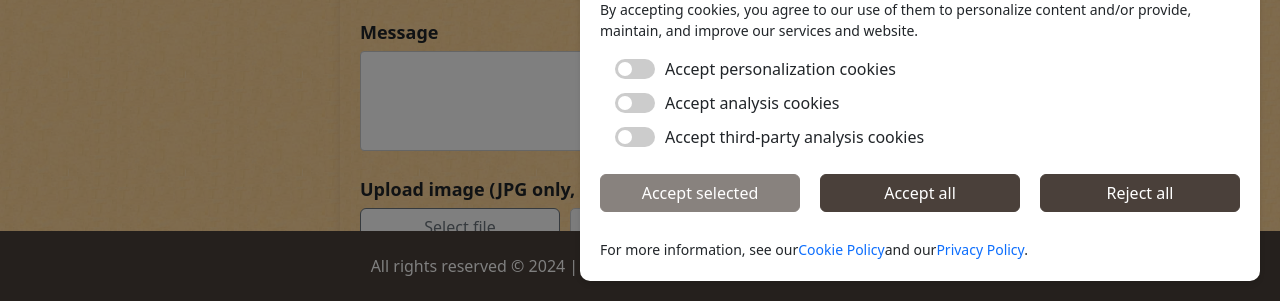
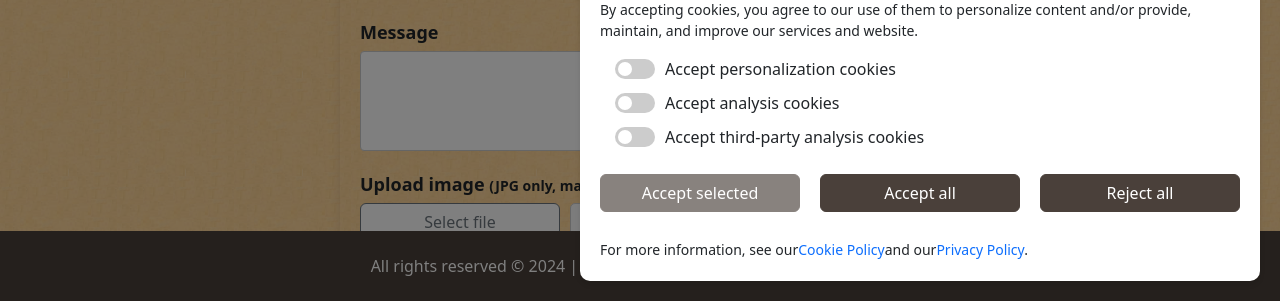
Before and after one commit to Galen222/ParaisoWeb, a Next.js app in the folder frontend/: page /contacto in a window 1280 px wide. Shown: the part 499-800 px from the top of the page. Built offline with nearby package versions, Linux system fonts and the light colour scheme.

Commit message:
Frontend: WIP Página contacto responsive.

```diff
--- a/frontend/src/locales/de.json
+++ b/frontend/src/locales/de.json
@@ -51,7 +51,8 @@
   "contacto_MotivoOtro": "Andere",
   "contacto_Email": "E-Mail",
   "contacto_Mensaje": "Nachricht",
-  "contacto_SubirImagen": "Bild hochladen (nur JPG, max. Größe 1MB)",
+  "contacto_SubirImagen1": "Bild hochladen ",
+  "contacto_SubirImagen2": "(nur JPG, max. Größe 1MB)",
   "contacto_BotonSubirImagen": "Datei auswählen",
   "contacto_Archivo": "Keine Datei ausgewählt",
   "contacto_BotonEnviar": "Senden",
--- a/frontend/src/locales/en.json
+++ b/frontend/src/locales/en.json
@@ -51,7 +51,8 @@
   "contacto_MotivoOtro": "Other",
   "contacto_Email": "Email",
   "contacto_Mensaje": "Message",
-  "contacto_SubirImagen": "Upload image (JPG only, max size 1MB)",
+  "contacto_SubirImagen1": "Upload image ",
+  "contacto_SubirImagen2": "(JPG only, max size 1MB)",
   "contacto_BotonSubirImagen": "Select file",
   "contacto_Archivo": "No file selected",
   "contacto_BotonEnviar": "Send",
--- a/frontend/src/locales/es.json
+++ b/frontend/src/locales/es.json
@@ -51,7 +51,8 @@
   "contacto_MotivoOtro": "Otro",
   "contacto_Email": "Correo Electrónico",
   "contacto_Mensaje": "Mensaje",
-  "contacto_SubirImagen": "Subir imagen (solo JPG, tamaño máximo 1MB)",
+  "contacto_SubirImagen1": "Subir imagen ",
+  "contacto_SubirImagen2": "(solo JPG, tamaño máximo 1MB)",
   "contacto_BotonSubirImagen": "Seleccionar archivo",
   "contacto_Archivo": "Ningun archivo seleccionado",
   "contacto_BotonEnviar": "Enviar",
--- a/frontend/src/pages/contacto.tsx
+++ b/frontend/src/pages/contacto.tsx
@@ -104,8 +104,9 @@ const ContactPage = () => {
 
   return (
     <div className="container">
-      <div className={`mt-25p ${styles.recuadro}`}>
+      <div className={`mt-25p ${styles.formContainer}`}>
         <form onSubmit={handleSubmit} className={styles.form}>
+          <div>
             <label htmlFor="name">{intl.formatMessage({ id: "contacto_Nombre" })}</label>
             <input
               type="text"
@@ -117,14 +118,18 @@ const ContactPage = () => {
               required
               className={styles.input}
             />
+          </div>
+          <div>
             <label htmlFor="reason">{intl.formatMessage({ id: "contacto_Motivo" })}</label>
             <select id="reason" name="reason" value={formData.reason} onChange={handleSelect} required>
               <option value="info">{intl.formatMessage({ id: "contacto_MotivoInfo" })}</option>
-            <option value="bug">{intl.formatMessage({ id: "contacto_MotivoBug" })}</option>
               <option value="commercial">{intl.formatMessage({ id: "contacto_MotivoComercial" })}</option>
               <option value="invoice">{intl.formatMessage({ id: "contacto_MotivoFactura" })}</option>
+              <option value="bug">{intl.formatMessage({ id: "contacto_MotivoBug" })}</option>
               <option value="other">{intl.formatMessage({ id: "contacto_MotivoOtro" })}</option>
             </select>
+          </div>
+          <div>
             <label htmlFor="email">{intl.formatMessage({ id: "contacto_Email" })}</label>
             <input
               type="email"
@@ -136,14 +141,26 @@ const ContactPage = () => {
               required
               className={`${styles.input} ${isValidEmail ? styles.emailValid : styles.emailInvalid}`} // Cambia de color si el email no es válido
             />
+          </div>
+          <div>
             <label htmlFor="message">{intl.formatMessage({ id: "contacto_Mensaje" })}</label>
             <textarea id="message" name="message" value={formData.message} onChange={handleValidateMessage} required></textarea>
-          <span className={styles.archiveText}>{intl.formatMessage({ id: "contacto_SubirImagen" })}</span>
+          </div>
+          <div className={styles.archiveText}>
+            <span>{intl.formatMessage({ id: "contacto_SubirImagen1" })}</span>
+            <span className="fs-14p">{intl.formatMessage({ id: "contacto_SubirImagen2" })}</span>
+          </div>
           <div className={styles.fileUploadContainer}>
+            <div className="w-600p">
               <input type="file" id="imageUpload" name="imageUpload" accept="image/jpeg" className="d-none" onChange={handleFileChange} />
-            <button type="button" className={`btn btn-outline-secondary ${styles.fileButton}`} onClick={() => document.getElementById("imageUpload")?.click()}>
-              {intl.formatMessage({ id: "contacto_BotonSubirImagen" })}
+              <button
+                type="button"
+                className={`btn btn-outline-secondary ${styles.fileButton}`}
+                onClick={() => document.getElementById("imageUpload")?.click()}
+              >
+                <span>{intl.formatMessage({ id: "contacto_BotonSubirImagen" })}</span>
               </button>
+            </div>
             <div className={styles.fileNameBox}>{formData.file ? formData.file.name : intl.formatMessage({ id: "contacto_Archivo" })}</div>
           </div>
           <div className={styles.customCheckbox}>
@@ -156,7 +173,7 @@ const ContactPage = () => {
               )}
             </span>
             <span className={styles.checkText}>
-              {intl.formatMessage({ id: "contacto_PoliticaPrivacidad_1" })}
+              <span>{intl.formatMessage({ id: "contacto_PoliticaPrivacidad_1" })}</span>
               <Link href="/politica-privacidad" className={styles.link}>
                 <span>{intl.formatMessage({ id: "contacto_PoliticaPrivacidad_2" })}</span>
               </Link>
--- a/frontend/src/styles/contacto.module.css
+++ b/frontend/src/styles/contacto.module.css
@@ -1,5 +1,5 @@
 /* contacto.module.css */
-.recuadro {
+.formContainer {
   max-width: 600px;
   margin: 0 auto;
   padding: 20px;
@@ -13,6 +13,7 @@
 }
 
 .form label {
+  display: block;
   margin-top: 10px;
   margin-bottom: 5px;
   font-weight: bold;
@@ -22,15 +23,12 @@
 .form input,
 .form select,
 .form textarea {
+  display: block;
+  width: 100%;
   padding: 10px;
   border: 1px solid #ccc;
   border-radius: 4px;
   margin-bottom: 10px;
-}
-
-.form textarea {
-  resize: none;
-  height: 100px;
 }
 
 .emailValid {
@@ -39,6 +37,33 @@
 
 .emailInvalid {
   color: red;
+}
+
+.form textarea {
+  resize: none;
+  height: 100px;
+}
+
+.archiveText {
+  font-weight: bold;
+  margin-top: 10px;
+  margin-bottom: 5px;
+  text-align: left;
+}
+
+.fileUploadContainer {
+  display: flex;
+  width: 100%;
+}
+
+.fileButton {
+  width: 200px;
+  --bs-btn-bg: white;
+  --bs-btn-hover-bg: #4a403a;
+  --bs-btn-hover-border-color: #4a403a;
+  --bs-btn-active-bg: #4a403a;
+  --bs-btn-active-border-color: #4a403a;
+  --bs-btn-disabled-bg: white;
 }
 
 .submitButton {
@@ -53,22 +78,6 @@
   --bs-btn-disabled-border-color: #4a403a;
 }
 
-.fileButton {
-  width: 200px;
-  --bs-btn-bg: white;
-  --bs-btn-hover-bg: #4a403a;
-  --bs-btn-hover-border-color: #4a403a;
-  --bs-btn-active-bg: #4a403a;
-  --bs-btn-active-border-color: #4a403a;
-  --bs-btn-disabled-bg: white;
-}
-
-.fileUploadContainer {
-  display: flex;
-  align-items: center;
-  width: 100%;
-}
-
 .fileNameBox {
   flex-grow: 1;
   margin-left: 10px;
@@ -80,6 +89,7 @@
   overflow: hidden;
   text-overflow: ellipsis;
   max-width: 100%;
+  font-size: 16px;
 }
 
 .customCheckbox {
@@ -112,13 +122,6 @@
   position: relative;
 }
 
-.archiveText {
-  font-weight: bold;
-  margin-top: 15px;
-  margin-bottom: 5px;
-  text-align: left;
-}
-
 .checkText {
   font-weight: bold;
   margin-top: 9px;
@@ -132,3 +135,24 @@
 .link:hover {
   text-decoration: underline; /* Opcional: agregar subrayado al pasar el ratón */
 }
+
+/* MODO TABLET */
+@media (max-width: 1024px) {
+  .fileUploadContainer {
+    display: flex;
+    flex-direction: column;
+    width: 100%;
+  }
+
+  .fileButton {
+    margin-bottom: 10px;
+  }
+
+  .fileNameBox {
+    margin-left: 0px;
+  }
+
+  .checkText {
+    font-size: 18px;
+  }
+}
--- a/frontend/src/styles/globals.css
+++ b/frontend/src/styles/globals.css
@@ -42,6 +42,10 @@ table {
   font-size: 16px !important;
 }
 
+.fs-14p {
+  font-size: 14px !important;
+}
+
 .ti-20p {
   text-indent: 20px;
 }
@@ -60,3 +64,12 @@ table {
 .mw-600p {
   max-width: 600px;
 }
+
+/* MODO TABLET */
+@media (max-width: 1024px) {
+  .container,
+  .container2 {
+    max-width: 100%;
+    font-size: 22px;
+  }
+}
```
Lines whose indentation alone changed are shown as unchanged.
